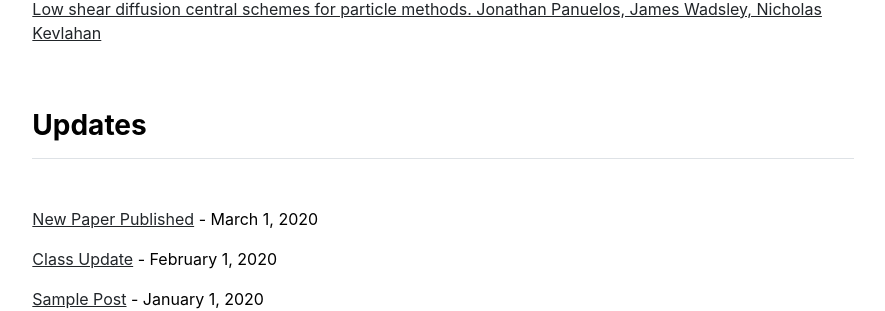
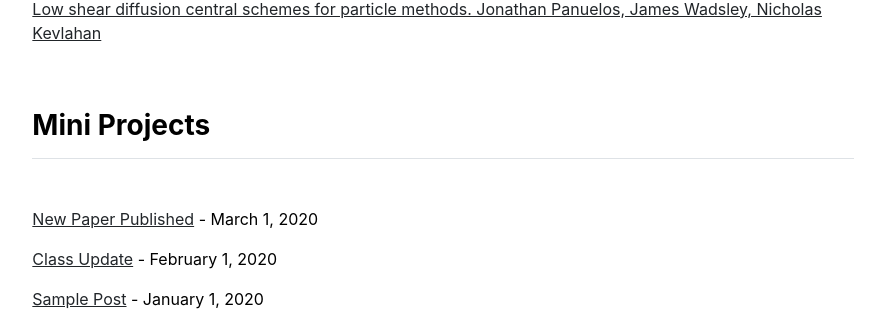
Before and after one commit to HyeongminMoon/HyeongminMoon.github.io, a Jekyll site: the page built from index.md, in a window 1280 px wide. Shown: the part 1062-1373 px from the top of the page, without its empty margins (197-1082 px from the left). Built offline with Jekyll 4.4.1, drawn with Linux system fonts in a browser that asks for light colours.

Commit message:
Update home.html

```diff
--- a/_layouts/home.html
+++ b/_layouts/home.html
@@ -16,7 +16,7 @@ layout: default
 
 <div class="row g-5 mb-5">
   <div class="col-md-12">
-    <h3 class="fw-bold border-bottom pb-3 mb-5">Updates</h3>
+    <h3 class="fw-bold border-bottom pb-3 mb-5">Mini Projects</h3>
     {% for post in site.posts %}
       <p><a href="{{ site.github.url }}/{{ post.url }}">{{ post.title }}</a> - {{ post.date | date: "%B %-d, %Y" }}</p>
     {% endfor %}
```
